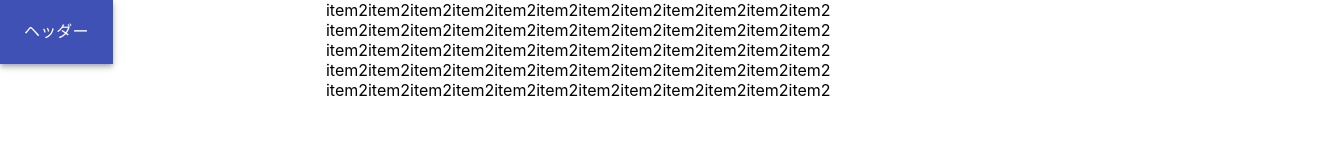
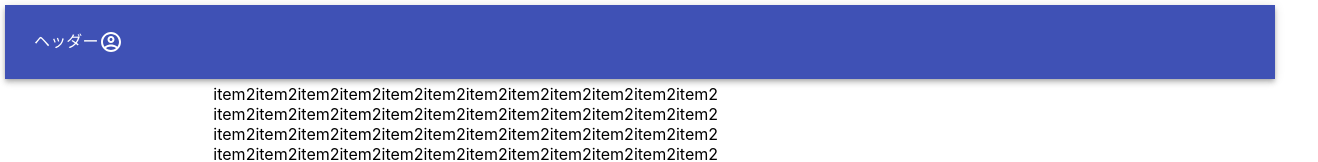
Before and after one commit to Onepiece2424/todo-app-with-redux, a React (Create React App) app: page / in a window 1280 px wide. Shown: the top 162 px of the page, 1318 px wide, since content can reach past the window. Built offline with nearby package versions, Linux system fonts and the light colour scheme; no server answers.

Commit message:
componentにpropsを渡し、スタイルを適用

```diff
--- a/src/App.jsx
+++ b/src/App.jsx
@@ -11,14 +11,25 @@ import Post from './components/Post';
 import { Grid } from '@material-ui/core';
 import Header from './components/Header';
 
+import { makeStyles } from '@material-ui/styles';
+
+const useStyles = makeStyles(() => ({
+  container: {
+    position: "static",
+    padding: "5px",
+    width: "100%"
+  }
+}));
+
 function App() {
+
+  const classes = useStyles();
 
   return (
     <>
-      <div>
       <Grid container direction="column">
         <Grid item container>
-          <Grid item>
+          <Grid item  className={classes.container}>
             <Header />
           </Grid>
           <Grid sm={2} />
@@ -32,7 +43,6 @@ function App() {
           <Grid sm={2} />
         </Grid>
       </Grid>
-      </div>
       <br></br>
       <br></br>
       <h1>Redux Learn</h1>
--- a/src/components/Header.jsx
+++ b/src/components/Header.jsx
@@ -1,11 +1,32 @@
-import { AppBar, Toolbar, Typography } from '@material-ui/core'
 import React from 'react'
 
+// Material-UI
+import { AppBar, Toolbar, Typography } from '@material-ui/core'
+import AccountCircleOutlinedIcon from '@material-ui/icons/AccountCircleOutlined';
+
+import { makeStyles } from '@material-ui/styles';
+
+const useStyles = makeStyles(() => ({
+  container: {
+    position: "static",
+    padding: "5px",
+    width: "100%"
+  },
+  toolbar: {
+    width: "100%"
+  }
+}));
+
+
 function Header() {
+
+  const classes = useStyles();
+
     return (
-        <AppBar position="static">
-          <Toolbar>
+        <AppBar className={classes.container}>
+          <Toolbar className={classes.toolbar}>
             <Typography>ヘッダー</Typography>
+            <AccountCircleOutlinedIcon />
           </Toolbar>
         </AppBar>
     )
```
